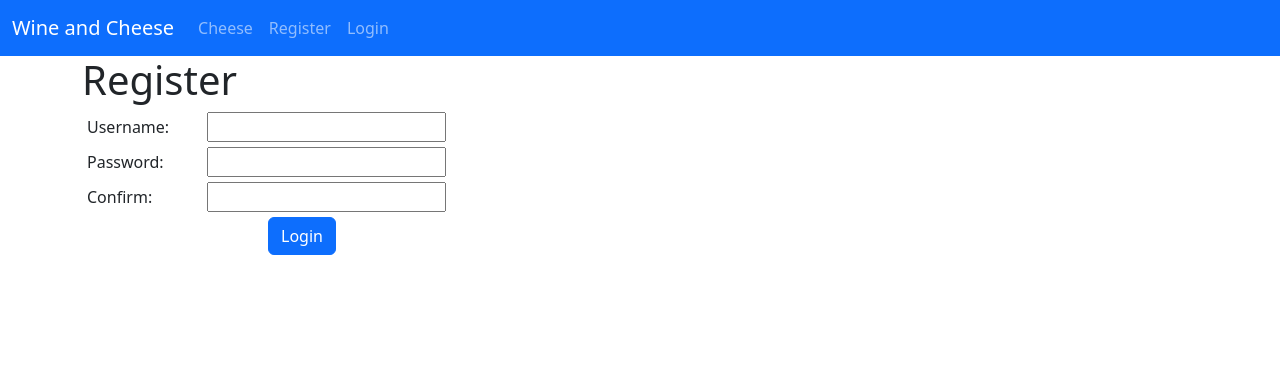
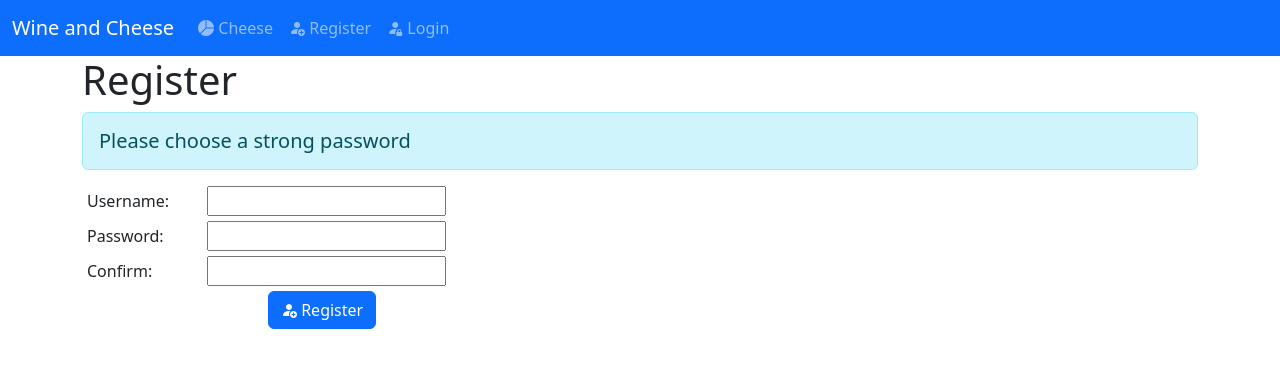
Before and after one commit to ifotn/wine-and-cheese-client, an Angular app: page /register in a window 1280 px wide. Shown: the top 368 px of the page. Built offline with nearby package versions, Linux system fonts and the light colour scheme.

Commit message:
l11/1 - register complete

```diff
--- a/src/app/components/cheese/cheese.component.html
+++ b/src/app/components/cheese/cheese.component.html
@@ -36,8 +36,8 @@
             <label for="category">Category: *</label>
             <input required [(ngModel)]="category" />
         </fieldset>
-        <button class="btn btn-primary offset-2 m-2" *ngIf="!_id" (click)="addCheese()">Save</button>
-        <button class="btn btn-primary offset-2 m-2" *ngIf="_id" (click)="updateCheese()">Save</button>
-        <button class="btn btn-danger" *ngIf="_id" (click)="deleteCheese(_id)">Delete</button>
+        <button class="btn btn-primary offset-2 m-2" *ngIf="!_id" (click)="addCheese()"><i class="bi bi-plus-square-fill"></i> Save</button>
+        <button class="btn btn-primary offset-2 m-2" *ngIf="_id" (click)="updateCheese()"><i class="bi bi-plus-square-fill"></i> Save</button>
+        <button class="btn btn-danger" *ngIf="_id" (click)="deleteCheese(_id)"><i class="bi bi-trash3-fill"></i> Delete</button>
     </section>
 </section>
--- a/src/app/components/home/home.component.html
+++ b/src/app/components/home/home.component.html
@@ -1,2 +1,3 @@
 <h1>The Wine and Cheese Site</h1>
 <p>Built for COMP2068G in Winter 2025.</p>
+<p>The app is now deployed to Vercel.</p>
--- a/src/app/components/login/login.component.html
+++ b/src/app/components/login/login.component.html
@@ -8,5 +8,5 @@
         <label>Password:</label>
         <input type="password" />
     </fieldset>
-    <button class="btn btn-primary offset-2">Login</button>
+    <button class="btn btn-primary offset-2"><i class="bi bi-person-fill-lock"></i> Login</button>
 </form>
--- a/src/app/components/nav/nav.component.html
+++ b/src/app/components/nav/nav.component.html
@@ -6,9 +6,9 @@
       </button>
       <div class="collapse navbar-collapse" id="navbarNavAltMarkup">
         <div class="navbar-nav">
-          <a class="nav-link" routerLink="/cheese">Cheese</a>
-          <a class="nav-link" routerLink="/register">Register</a>
-          <a class="nav-link" routerLink="/login">Login</a>
+          <a class="nav-link" routerLink="/cheese"><i class="bi bi-pie-chart-fill"></i> Cheese</a>
+          <a class="nav-link" routerLink="/register"><i class="bi bi-person-fill-add"></i> Register</a>
+          <a class="nav-link" routerLink="/login"><i class="bi bi-person-fill-lock"></i> Login</a>
         </div>
       </div>
     </div>
--- a/src/app/components/register/register.component.html
+++ b/src/app/components/register/register.component.html
@@ -1,16 +1,17 @@
 <h1>Register</h1>
-<form>
+<h5 [ngClass]="messageClass">{{message}}</h5>
 <fieldset>
     <label>Username:</label>
-        <input />
+    <input [(ngModel)]="username" required type="email" />
 </fieldset>
 <fieldset>
     <label>Password:</label>
-        <input type="password" />
+    <input type="password" [(ngModel)]="password" required pattern="(?=.*\d)(?=.*[a-z])(?=.*[A-Z]).{8,}" />
 </fieldset>
 <fieldset>
     <label>Confirm:</label>
-        <input type="password" />
+    <input type="password" [(ngModel)]="confirm" required pattern="(?=.*\d)(?=.*[a-z])(?=.*[A-Z]).{8,}" />
 </fieldset>
-    <button class="btn btn-primary offset-2">Login</button>
-</form>
+<button class="btn btn-primary offset-2" (click)="register()">
+    <i class="bi bi-person-fill-add"></i> Register
+</button>
--- a/src/app/components/register/register.component.ts
+++ b/src/app/components/register/register.component.ts
@@ -1,11 +1,50 @@
 import { Component } from '@angular/core';
+import { AuthService } from '../../services/auth.service';
+import { FormsModule } from '@angular/forms';
+import { NgClass } from '@angular/common';
 
 @Component({
   selector: 'app-register',
-  imports: [],
+  imports: [FormsModule, NgClass],
   templateUrl: './register.component.html',
   styleUrl: './register.component.css'
 })
 export class RegisterComponent {
+  username: string | undefined;
+  password: string | undefined;
+  confirm: string | undefined;
+  message: string = 'Please choose a strong password';
+  messageClass: string = 'alert alert-info';
+  apiResponse: any;
 
+  constructor(private authService: AuthService) {}
+
+  register() {
+    // confirm password match
+    if (this.password !== this.confirm) {
+      this.message = 'Passwords do not match';
+      this.messageClass = 'alert alert-danger';
+      return;
+    }
+
+    // create new user json obj
+    const user = {
+      username: this.username,
+      password: this.password
+    };
+
+    // call service, which calls API, wait for response
+    return this.authService.register(user).subscribe({
+      next: response => {
+        this.apiResponse = response;
+        //console.log(this.apiResponse);
+        this.message = 'Registration Successful';
+        this.messageClass = 'alert alert-success';
+      },
+      error: err => {
+        this.message = err.message;
+        this.messageClass = 'alert alert-danger';
+      }
+    })
+  }
 }
--- /dev/null
+++ b/src/app/services/auth.service.ts
@@ -0,0 +1,17 @@
+import { Injectable } from '@angular/core';
+import { HttpClient } from '@angular/common/http';
+import { environment } from '../../environments/environment.development';
+
+@Injectable({
+  providedIn: 'root'
+})
+export class AuthService {
+  // read domain of API from env file, make available in this file for all methods
+  serverUrl: string = environment.serverUrl;
+
+  constructor(private http: HttpClient) { }
+
+  register(user: any) {
+    return this.http.post(`${this.serverUrl}/users/register`, user);
+  }
+}
--- a/src/app/services/cheese.service.ts
+++ b/src/app/services/cheese.service.ts
@@ -1,6 +1,6 @@
 import { Injectable } from '@angular/core';
 import { HttpClient } from '@angular/common/http';
-import { environment } from '../../environments/environment.development';
+import { environment } from '../../environments/environment';
 
 @Injectable({
   providedIn: 'root'
--- a/src/environments/environment.ts
+++ b/src/environments/environment.ts
@@ -1,4 +1,4 @@
 export const environment = {
     production: true,
-    serverUrl: 'https://wine-and-cheese-api-working.vercel.app/api/v1'
+    serverUrl: 'https://wine-and-cheese-api-mocha.vercel.app/api/v1'
 };
```
Also changed, not shown: 1 other file (tests, documents, lock files or other folders). Lines whose indentation alone changed are shown as unchanged.
